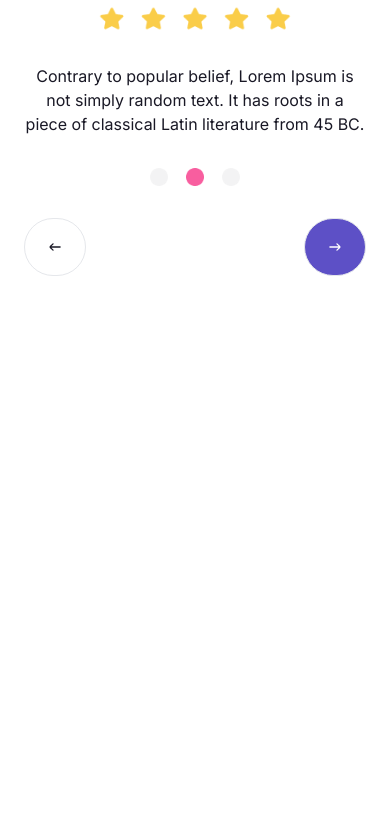
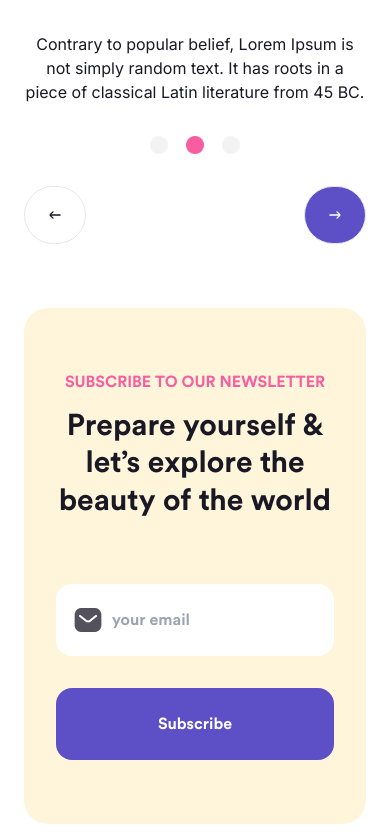
Before and after one commit to NdeZzz05/belajar-Responsive-Design, a React (Create React App) app: page / in a window 390 px wide. Shown: the part 7587-8427 px from the top of the page. Before the commit the page ends 7911 px from the top, so only its background shows below. Built offline with nearby package versions, Linux system fonts and the light colour scheme.

Commit message:
menyelesaikan subscribe section

```diff
--- a/src/App.js
+++ b/src/App.js
@@ -38,6 +38,7 @@ import imagediscount from "./assets/pngKeyFeatures/discount.png";
 import iconwomen from "./assets/pngTestimonials/iconWomen.png";
 import starfive from "./assets/pngTestimonials/starFive.png";
 import indicator from "./assets/pngTestimonials/indicator.png";
+import imageemail from "./assets/pngSubscribe/email.png";
 
 export const App = () => {
   const [dataToggle, setDataToggle] = useState(false);
@@ -80,7 +81,7 @@ export const App = () => {
           </div>
         </div>
         {dataLogo ? (
-          <div className="fixed bottom-0 w-full right-0 left-0 p-2 bg-white border lg:hidden z-50">
+          <div className="fixed bottom-0 w-full right-0 left-0 p-2 bg-white border lg:hidden z-50 sm:px-16">
             <ul className="flex justify-between">
               <li>
                 <button className="flex justify-center  items-center flex-col gap-1">
@@ -418,6 +419,25 @@ export const App = () => {
           </div>
         </div>
       </section>
+
+      {/* SUBSCRIBE section */}
+      <section>
+        <div className="container mx-auto py-4 px-6 lg:px-8 lg:py-16 ">
+          <div className=" bg-[#FACD49] rounded-3xl bg-opacity-20 flex flex-col justify-center gap-16 py-16 px-8 sm:py-32 sm:px-16">
+            <div className="flex flex-col justify-center items-center gap-4 sm:gap-8">
+              <span className="text-pink-0 font-bold text-center leading-tight lg:text-2xl">SUBSCRIBE TO OUR NEWSLETTER</span>
+              <h1 className="text-grey-0 font-bold text-3xl text-center leading-tight lg:text-[55px]">Prepare yourself & let’s explore the beauty of the world</h1>
+            </div>
+            <div className="flex flex-col justify-center items-center gap-8 sm:flex-row">
+              <div className="relative w-full sm:w-2/3">
+                <input placeholder="your email" className="pl-14 pr-4 py-6 rounded-2xl sm:pr-8 sm:pl-20 w-full lg:py-8 lg:text-2xl" />
+                <img src={imageemail} alt="" className="absolute left-4 sm:left-7 top-1/2 transform -translate-y-1/2" />
+              </div>
+              <button className="bg-ungu-0 mx-auto py-6 text-white rounded-2xl sm:px-12 w-full sm:w-1/3 lg:py-8 lg:text-2xl">Subscribe</button>
+            </div>
+          </div>
+        </div>
+      </section>
     </>
   );
 };
--- a/src/index.css
+++ b/src/index.css
@@ -8,9 +8,9 @@
     src: url("../public/CircularStd-Bold.woff") format("woff");
   }
   html {
-    font-family: "inter";
+    font-family: Circular STD;
   }
-  h1 {
-    font-family: "Circular STD";
+  p {
+    font-family: inter;
   }
 }
```
Also changed, not shown: src/assets/pngSubscribe/email.png (added).
